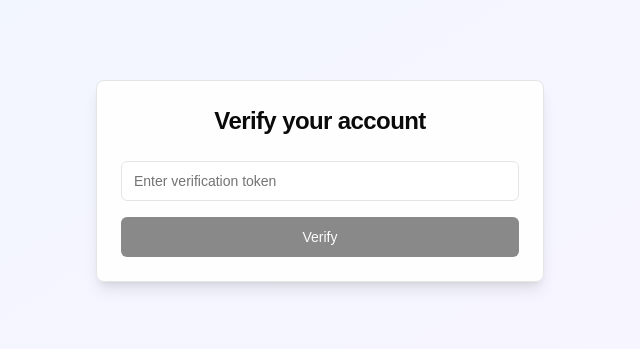
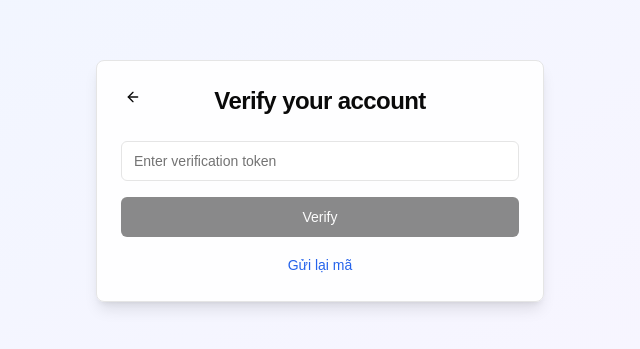
Before and after one commit to huynth1801/unknown-name, a Next.js app: page /confirm-token in a window 1280 px wide. Shown: the part 219-568 px from the top of the page, without its empty margins (320-960 px from the left). Built offline with nearby package versions, Linux system fonts and the light colour scheme.

Commit message:
send new token

```diff
--- a/src/app/(auth)/confirm-token/page.tsx
+++ b/src/app/(auth)/confirm-token/page.tsx
@@ -4,8 +4,10 @@ import { Button } from "@/components/ui/button"
 import { Card, CardContent, CardHeader, CardTitle } from "@/components/ui/card"
 import { Input } from "@/components/ui/input"
 import ApplicationConstants from "@/constants/ApplicationConstants"
+import { useToast } from "@/hooks/use-toast"
 import { RootState } from "@/redux/store"
-import { Mail } from "lucide-react"
+import { ArrowLeft, Mail } from "lucide-react"
+import { useRouter } from "next/navigation"
 import { useState } from "react"
 import { useSelector } from "react-redux"
 
@@ -36,6 +38,8 @@ const VerifyTokenPage = () => {
   const [token, setToken] = useState("")
   const [message, setMessage] = useState<string | null>(null)
   const [isPending, setIsPending] = useState(false)
+  const { toast } = useToast()
+  const router = useRouter()
 
   const userId = useSelector((state: RootState) => state.auth.userId)
 
@@ -48,13 +52,23 @@ const VerifyTokenPage = () => {
         {
           method: "POST",
           headers: { "Content-Type": "application/json" },
-          body: JSON.stringify({ token }),
+          body: JSON.stringify({ token: token, userId: userId }),
         }
       )
       const data = await response.json()
       if (response.ok) {
+        toast({
+          title: "Your account has been verified successfully!",
+          variant: "success",
+          duration: 2000,
+        })
         setMessage("Your account has been verified successfully!")
       } else {
+        toast({
+          title: "Please resend new token!",
+          variant: "success",
+          duration: 2000,
+        })
         setMessage(data.message || "Invalid or expired token.")
       }
     } catch (error) {
@@ -65,9 +79,44 @@ const VerifyTokenPage = () => {
     }
   }
 
+  const handleResendToken = async () => {
+    try {
+      await fetch(
+        `${ApplicationConstants.API_PATH}/auth/registration/resend-token`,
+        {
+          method: "POST",
+          headers: { "Content-Type": "application/json" },
+          body: JSON.stringify({ userId }),
+        }
+      )
+      toast({
+        title: "Đã gửi lại mã xác thực!",
+        variant: "success",
+        duration: 2000,
+      })
+    } catch (error) {
+      throw error
+    }
+  }
+
   return (
-    <div className="w-full min-h-screen flex items-center justify-center bg-gradient-to-br from-blue-50 to-purple-50 dark:from-gray-900 dark:to-indigo-900">
-      <Card className="max-w-md w-full shadow-lg bg-white/90 dark:bg-gray-800/90">
+    <div
+      className="w-full min-h-screen flex items-center
+                    justify-center bg-gradient-to-br
+                    from-blue-50 to-purple-50 dark:from-gray-900 dark:to-indigo-900"
+    >
+      <Card className="relative max-w-md w-full shadow-lg bg-white/90 dark:bg-gray-800/90">
+        <Button
+          variant="ghost"
+          size="icon"
+          type="button"
+          onClick={() => router.back()}
+          disabled={isPending}
+          className="absolute top-4 left-4 rounded-full"
+          aria-label="Back"
+        >
+          <ArrowLeft className="w-5 h-5" />
+        </Button>
         <CardHeader>
           <CardTitle className="text-2xl font-bold text-center">
             Verify your account
@@ -93,6 +142,18 @@ const VerifyTokenPage = () => {
                 {message}
               </div>
             )}
+            {/* Resend new token */}
+            <div className="text-center mt-2">
+              <button
+                type="button"
+                className="text-blue-600 hover:underline text-sm font-medium
+                          disabled:text-gray-400 bg-transparent border-0 p-0"
+                disabled={isPending}
+                onClick={handleResendToken}
+              >
+                Gửi lại mã
+              </button>
+            </div>
           </div>
         </CardContent>
       </Card>
--- a/src/app/(auth)/register/page.tsx
+++ b/src/app/(auth)/register/page.tsx
@@ -27,13 +27,10 @@ import {
   SelectValue,
 } from "@/components/ui/select"
 import { zodResolver } from "@hookform/resolvers/zod"
-import React, { useEffect, useState, useTransition } from "react"
+import React, { useState, useTransition } from "react"
 import { useForm, useWatch } from "react-hook-form"
 import * as z from "zod"
 import { Eye, EyeOff, User, Mail, Phone, MapPin, UserCheck } from "lucide-react"
-import { getAllDistricts, getAllProvince } from "@/lib/api/province"
-import { IDistrict, IProvince } from "@/types/province-type"
-import { useQuery } from "@tanstack/react-query"
 import { useRouter } from "next/navigation"
 import { useDistricts, useProvinces, useWards } from "@/hooks/use-province"
 import LoadingSelect from "@/components/loading/loading-select"
@@ -141,13 +138,16 @@ const RegisterPage = () => {
     console.log("Form values", values)
     startTransition(async () => {
       try {
-        const response = await fetch(`${ApplicationConstants}/auth/register`, {
-          method: "POST",
-          headers: {
-            "Content-Type": "application/json",
-          },
-          body: JSON.stringify(values),
-        })
+        const response = await fetch(
+          `${ApplicationConstants.API_PATH}/auth/register`,
+          {
+            method: "POST",
+            headers: {
+              "Content-Type": "application/json",
+            },
+            body: JSON.stringify(values),
+          }
+        )
 
         const data = await response.json()
 
```
